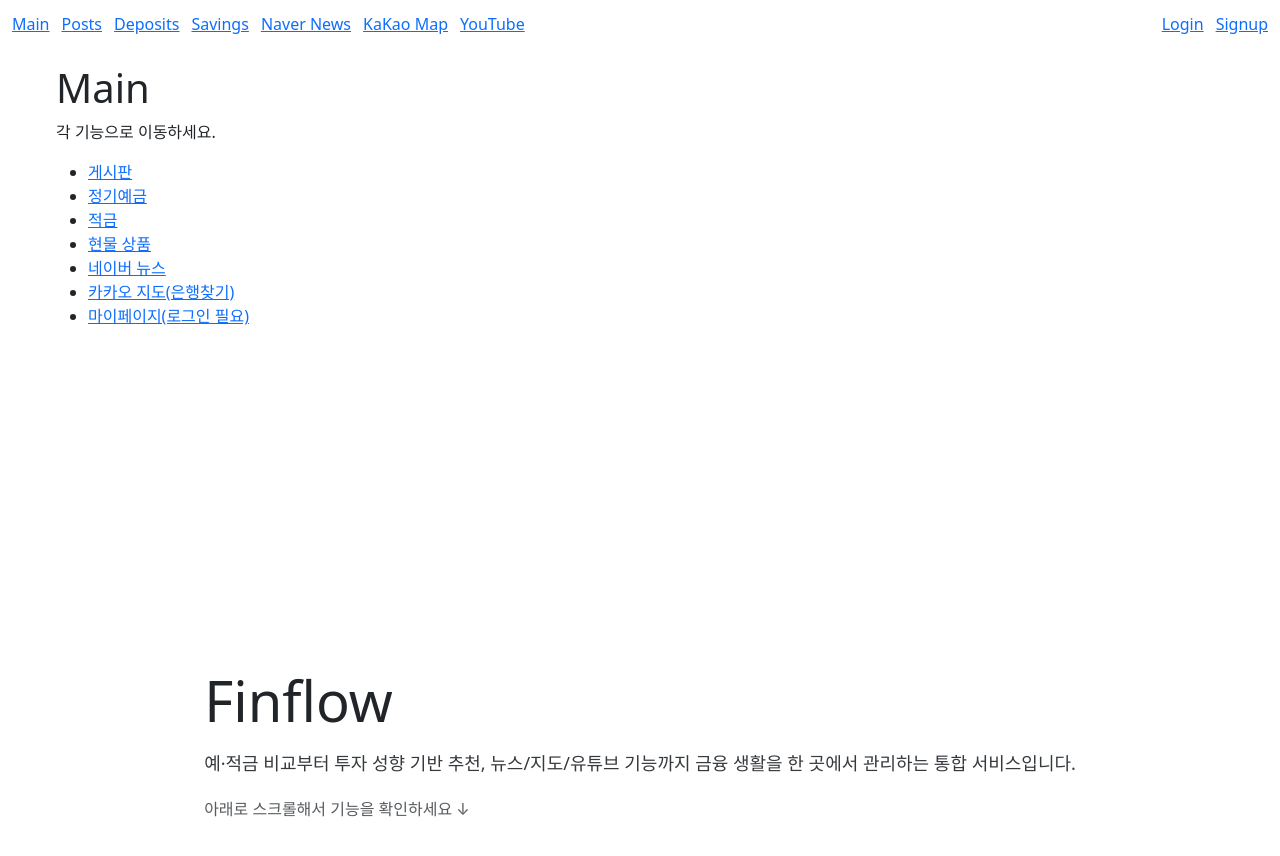
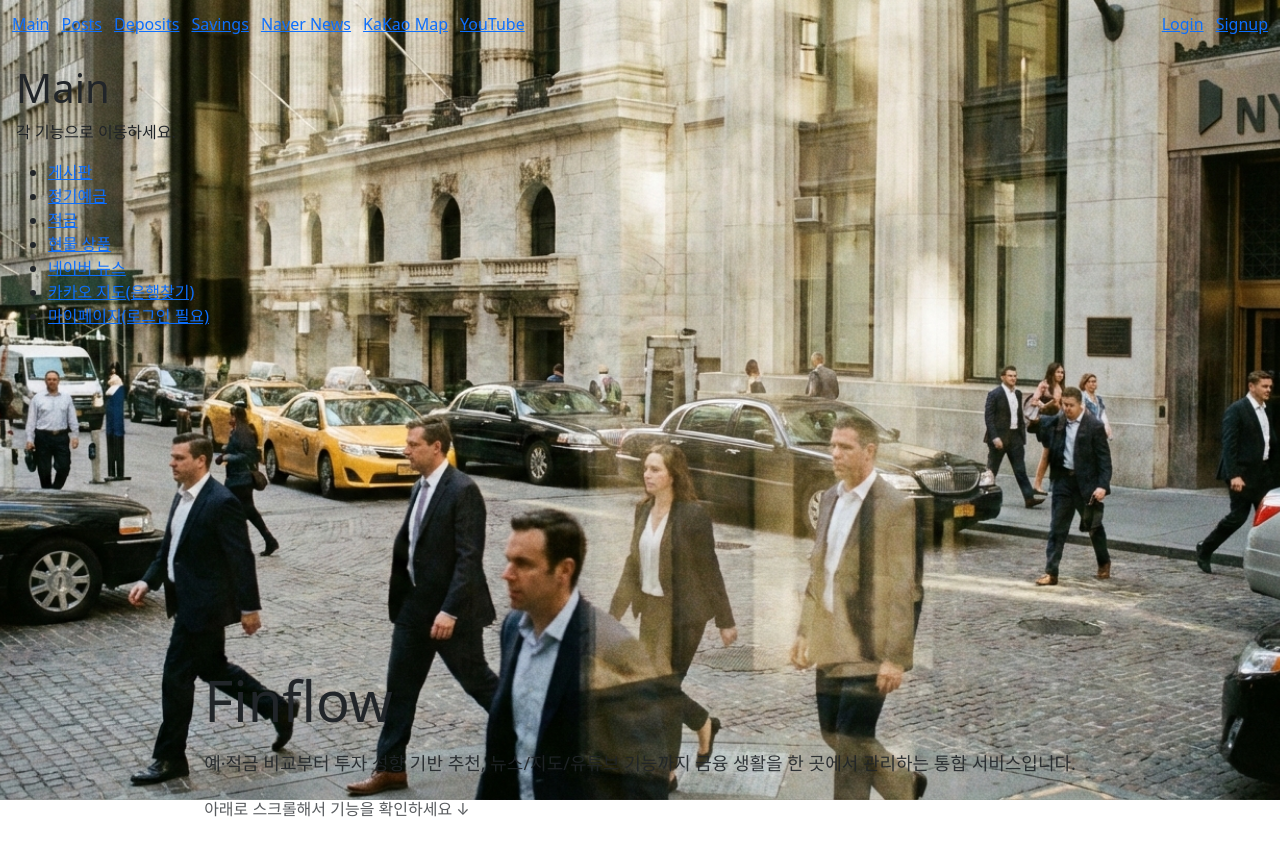
Before and after one commit to 14-2-kihyeon/-with-, a Vue app in the folder Frontend/Finflow_front/: page / in a window 1280 px wide. Shown: the top 856 px of the page. Built offline with nearby package versions, Linux system fonts and the light colour scheme.

Commit message:
mainview-1

```diff
--- a/Frontend/Finflow_front/src/layouts/MainLayout.vue
+++ b/Frontend/Finflow_front/src/layouts/MainLayout.vue
@@ -1,7 +1,12 @@
 <template>
-  <div>
+  <div class="layout">
     <NavBar />
-    <main class="app-container">
+
+    <!-- 고정 배경 레이어 -->
+    <div class="bg" aria-hidden="true"></div>
+
+    <!-- 실제 콘텐츠 레이어 -->
+    <main class="content">
       <RouterView />
     </main>
   </div>
@@ -12,9 +17,32 @@ import NavBar from "@/components/common/NavBar.vue"
 </script>
 
 <style scoped>
-.app-container {
-  max-width: 1200px;
-  margin: 0 auto;
+/* 전체 레이아웃 */
+.layout {
+  min-height: 100vh;
+}
+
+/* 배경: 스크롤해도 고정 + 화면 전체 cover */
+.bg {
+  position: fixed;
+  inset: 0; /* top:0; right:0; bottom:0; left:0; */
+  background-image: url("@/assets/main/kakaomap/Background.png");
+  background-size: cover;
+  background-position: center;
+  background-repeat: no-repeat;
+  background-attachment: fixed; /* 일부 브라우저 보강용 */
+  z-index: -1; /* 콘텐츠 뒤로 */
+}
+
+/* 콘텐츠 영역: 배경 위에 올라오도록 */
+.content {
+  position: relative;
+  z-index: 0;
+  min-height: 100vh;
   padding: 16px;
 }
+
+/* RouterView 내부 콘텐츠가 잘 보이게 필요 시 반투명 배경을 줄 수 있음
+.content :deep(.page) { background: rgba(255,255,255,0.85); border-radius: 12px; padding: 16px; }
+*/
 </style>
```
Also changed, not shown: Frontend/Finflow_front/src/assets/main/kakaomap/Background.png (added).
